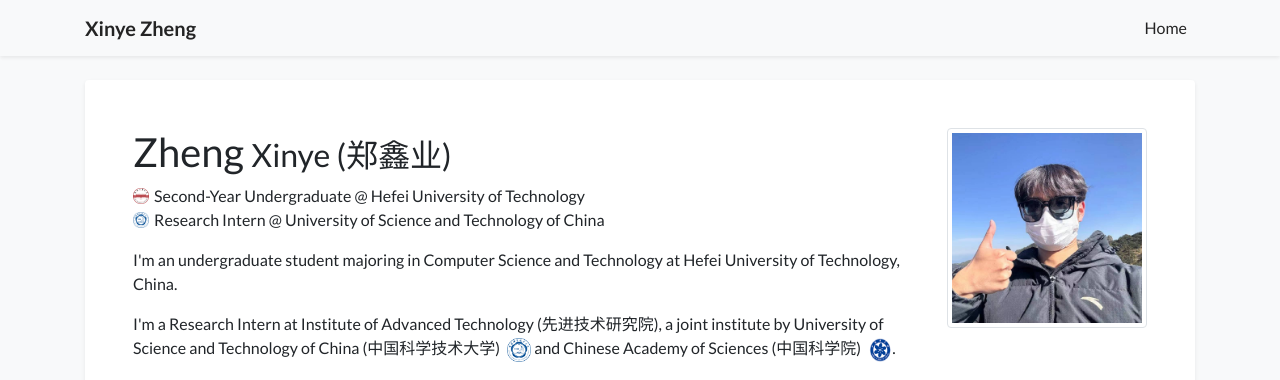
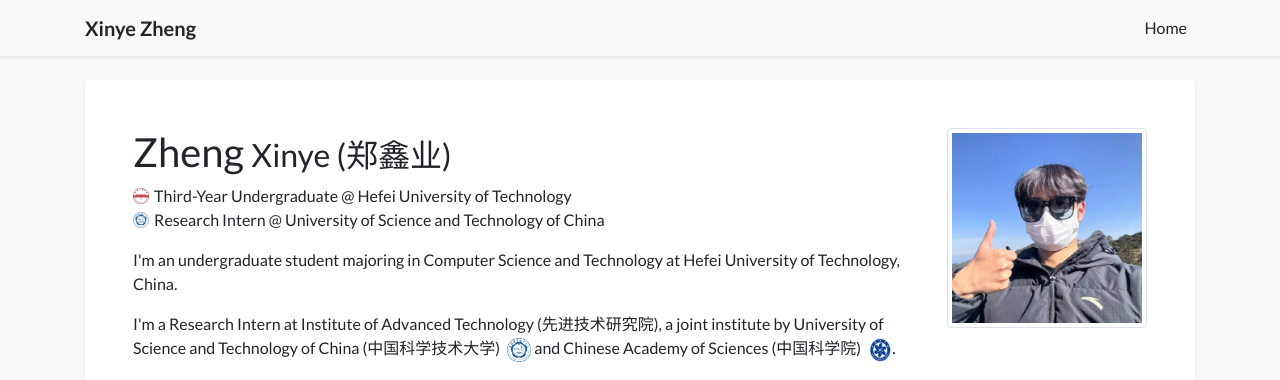
Before and after one commit to shaneyale2005/shaneyale2005.github.io, a Jekyll site: the page built from index.html, in a window 1280 px wide and 1109 px high. Shown: the top 380 px of the window. Built offline with Jekyll 4.4.1, drawn with Linux system fonts in a browser that asks for light colours; nearby versions of some CDN libraries; a style sheet for code colours, icons or effects is not loaded.

Commit message:
updated profile

```diff
--- a/_data/profile.yml
+++ b/_data/profile.yml
@@ -4,7 +4,7 @@ navbar_name: "Xinye Zheng"
 
 positions:
 - logo: /assets/images/badges/HFUTlogo.png  # Logo is optional
-  name: Second-Year Undergraduate @ Hefei University of Technology
+  name: Third-Year Undergraduate @ Hefei University of Technology
 - logo: /assets/images/badges/USTClogo.png
   name: Research Intern @ University of Science and Technology of China
 
```
